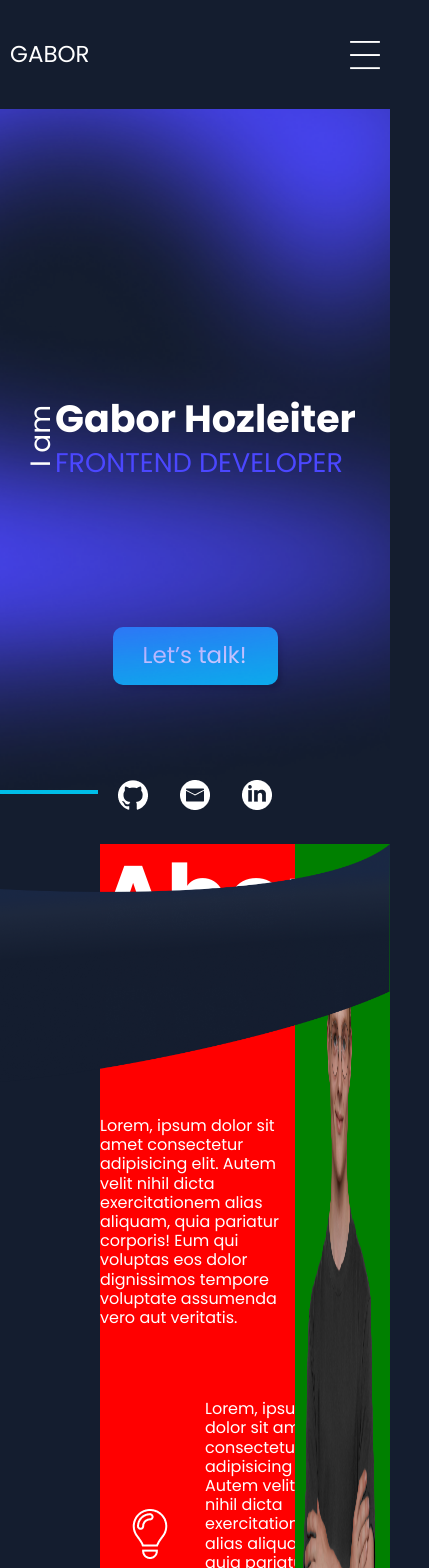
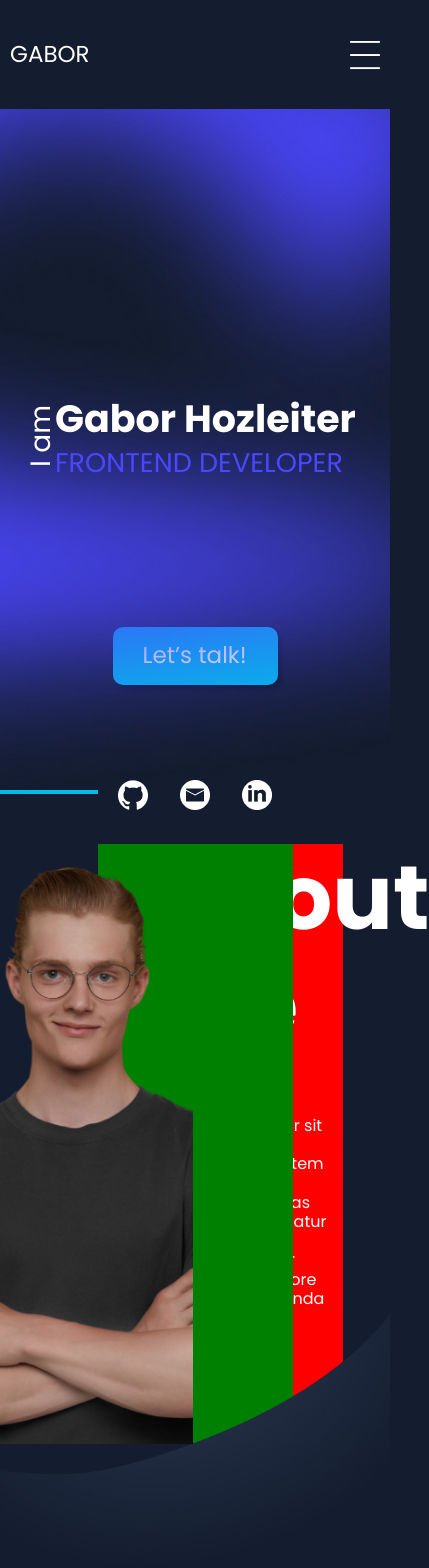
Before and after one commit to GaborHozleiter/my-portfolio, an Angular app: page / in a window 390 px wide. Shown: the top 1568 px of the page, 429 px wide, since content can reach past the window. Built offline with nearby package versions, Linux system fonts and the light colour scheme.

Commit message:
addded responsiv design

```diff
--- a/src/app/main-content/about-me/about-me.component.html
+++ b/src/app/main-content/about-me/about-me.component.html
@@ -37,7 +37,7 @@
     <div class="img-cont">
         <img src="../../../assets/img/hero character photo.png">
     </div>
-    <div>
-        <img class="backgr-img" src="../../../assets/img/Vector (2).png">
-    </div>
 </div>
+<div>
+    <img class="backgr-img" src="../../../assets/img/Vector (2).png">
+</div>
--- a/src/app/main-content/about-me/about-me.component.scss
+++ b/src/app/main-content/about-me/about-me.component.scss
@@ -1,7 +1,7 @@
 .about-me-cont {
     width: 1920px;
     max-width: 100%;
-    height: 900px;
+    height: 600px;
     position: absolute;
     left: calc(50vw - 960px);
     background-color: #141d2f;
@@ -62,12 +62,21 @@ h1 {
     background-color: green;
     display: flex;
     justify-content: center;
+    img {
+        object-fit: cover;
+        z-index: 10;
+        position: relative;
+        margin-left: 80px;
+    }
 }
 
 .backgr-img {
-    width: 100vw;
+    width: 100%;
+    height: 400px;
     position: absolute;
+    bottom: -870px;
     left: 0;
+    z-index: 10;
 }
 
 @media(max-width:1920px){
@@ -76,5 +85,35 @@ h1 {
         max-width: 100%;
         left: 0;
     }
+}
 
+@media(max-width:1500px){
+    .img-cont {
+        img {
+            margin-left: -100px;
+        }
+    }
 }
+
+@media(max-width:1300px){
+    .img-cont {
+        img {
+            margin-left: -200px;
+        }
+    }
+}
+
+@media(max-width:1150px){
+    .about-me-cont {
+        justify-content: flex-start;
+        align-items: center;
+        flex-direction: column-reverse;
+    }
+
+    .img-cont {
+        position: absolute;
+        img {
+            z-index: 11;
+        }
+    }
+}
```
Also changed, not shown: src/assets/img/Vector (2).png.
